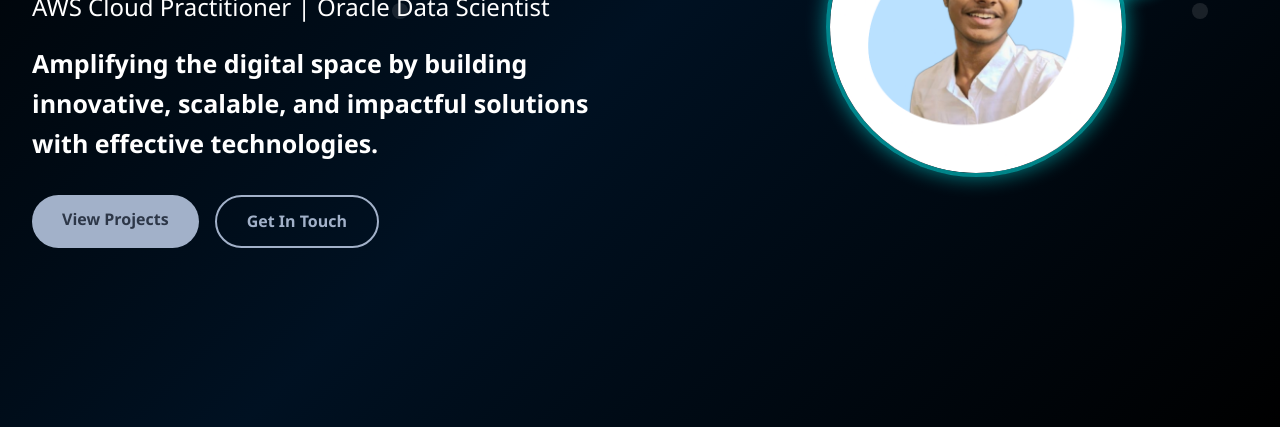
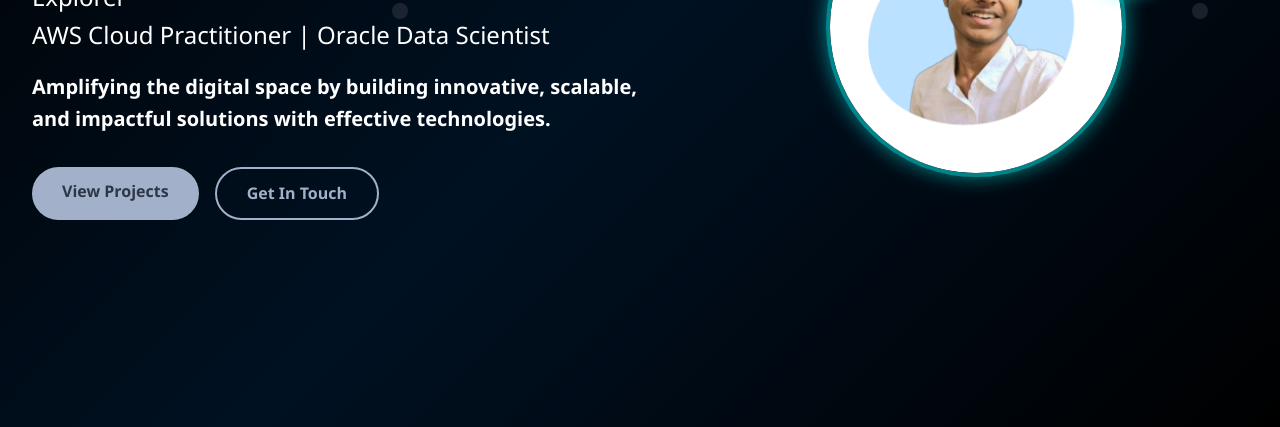
Before and after one commit to VinayKumarVangala/VinayKumarVangala.github.io, a plain HTML site: page index.html in a window 1280 px wide. Shown: the part 373-800 px from the top of the page. Drawn offline with Linux system fonts and the light colour scheme.

Commit message:
Description Mod

```diff
--- a/index.html
+++ b/index.html
@@ -31,7 +31,7 @@
             <h1 class="hero-title">Vangala Vinay Kumar</h1>
             <p class="hero-subtitle">Full Stack Developer | Cloud & AI Enthusiast | ML Explorer <br>
   AWS Cloud Practitioner | Oracle Data Scientist</p>
-            <h2 class="hero-description" style="font-size: 25px; font-weight: 600;">
+            <h2 class="hero-description" style="font-size: 20px; font-weight: 600;">
   Amplifying the digital space by building innovative, scalable, and impactful solutions with effective technologies.
 </h2>
 
```
